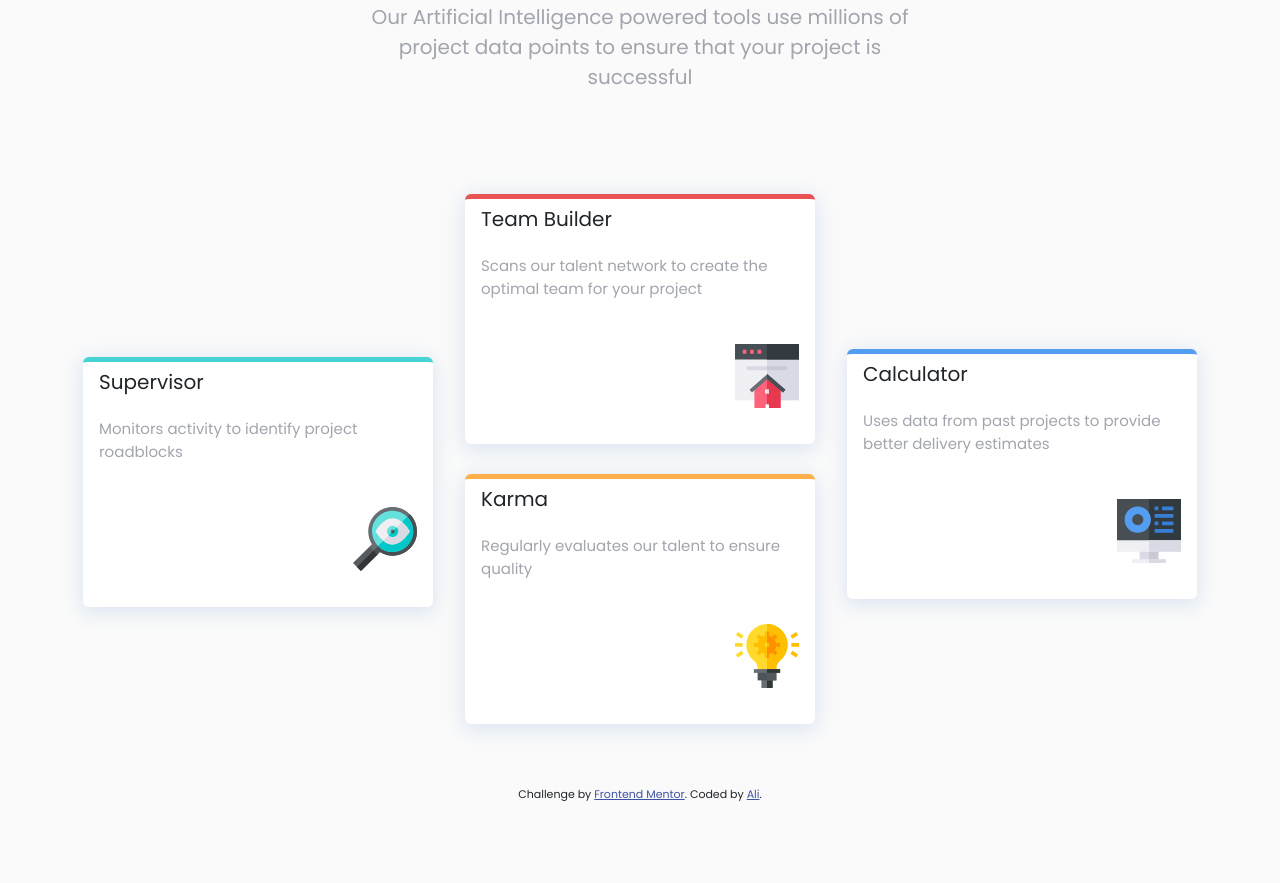
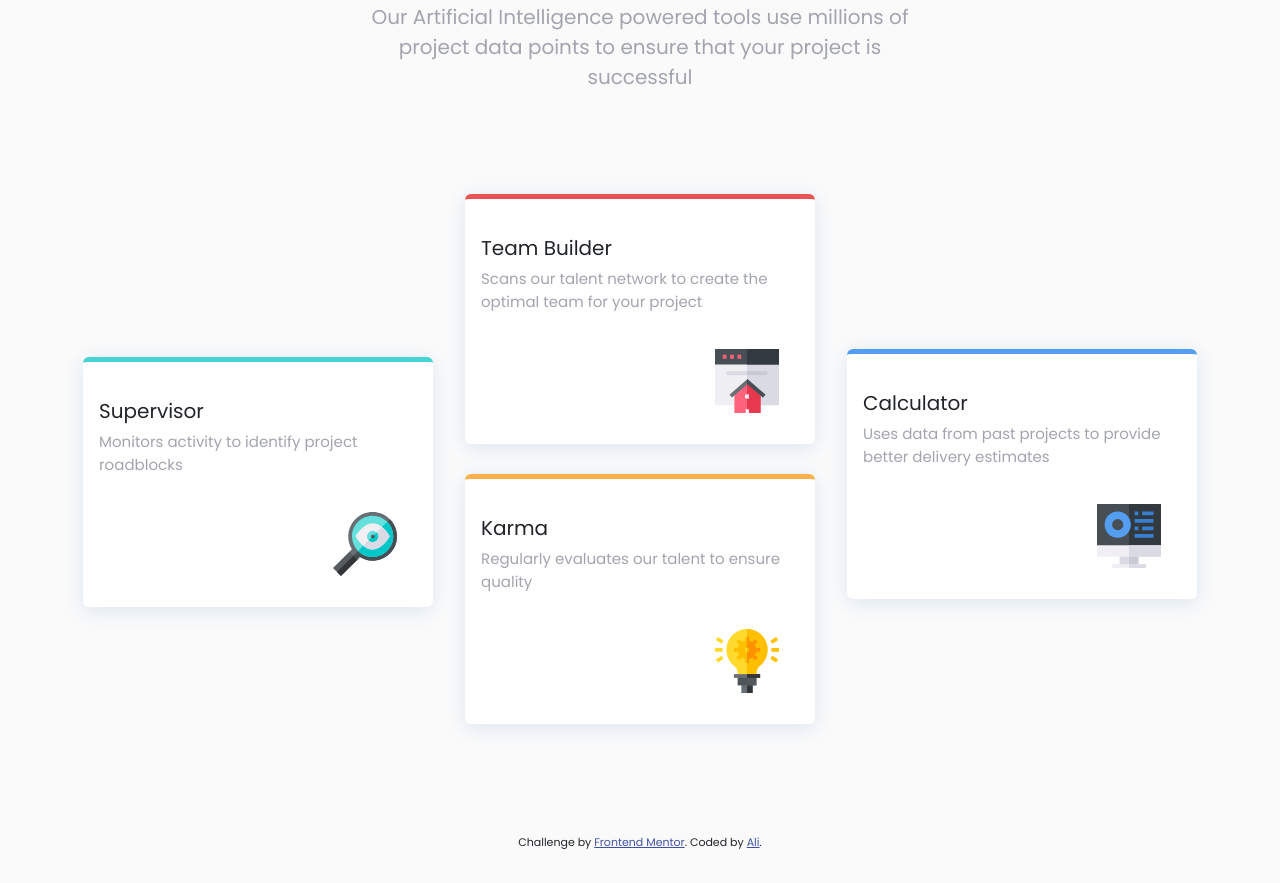
Before and after one commit to muattish/four-card-feature-section, a plain HTML site: page index.html in a window 1280 px wide. Shown: the part 174-1057 px from the top of the page. Before the commit the page ends 977 px from the top, so only its background shows below. Drawn offline with nearby package versions, Linux system fonts and the light colour scheme.

Commit message:
Update style.css

```diff
--- a/style.css
+++ b/style.css
@@ -42,6 +42,8 @@ h4 {
 }
 
 .attribution {
+    padding: 2rem;
+    margin: 1rem;
     font-size: 11px;
     text-align: center;
 }
@@ -163,13 +165,17 @@ h4 {
     width: 350px;
     height: 250px;
     background: hsl(0, 0%, 100%);
-    box-shadow: 0px 4px 20px 2px #dbe5f1;
+    box-shadow: 0px 4px 20px 0px #dbe5f1;
     border: none;
+}
+.card-body {
+    padding-top: 0;
 }
 
 .card-header {
     background-color: transparent;
     border-bottom: none !important;
+    padding-top: 37px;
 }
 
 .supervisor .card {
@@ -189,7 +195,8 @@ h4 {
 }
 
 .rounded img {
-    padding-top: 28px;
+    padding-top: 20px;
+    padding-right: 20px;
 }
 
 .card-text {
```
